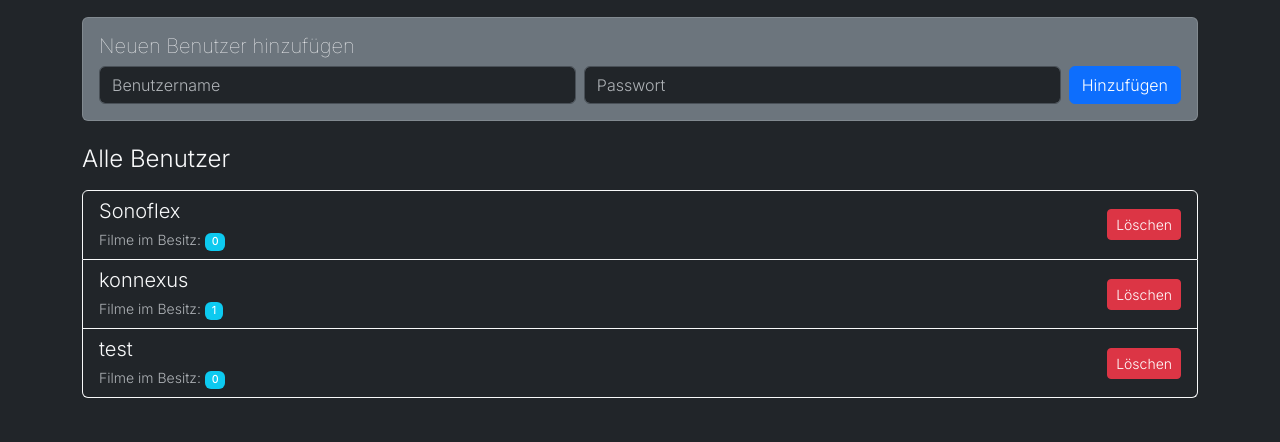
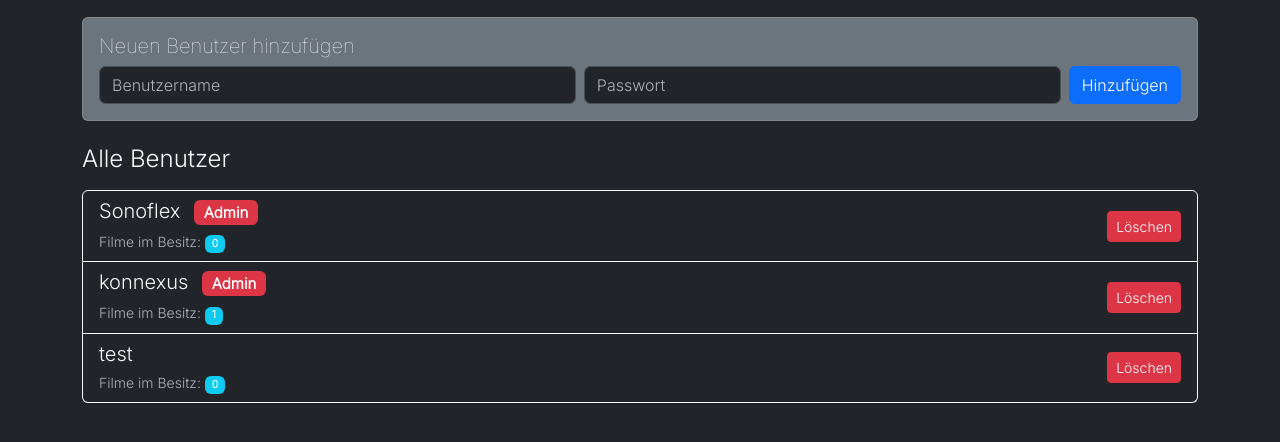
Before and after one commit to sonoflex/d-vhs, a Flask app: page /benutzer in a window 1280 px wide. Shown: the part 165-607 px from the top of the page. Run offline with Flask 3, Linux system fonts and the light colour scheme; a user stored in the database is signed in.

Commit message:
Add admin role

```diff
--- a/app.py
+++ b/app.py
@@ -40,6 +40,7 @@ class Benutzer(db.Model):
     id = db.Column(db.Integer, primary_key=True)
     name = db.Column(db.String(100), unique=True, nullable=False)
     password_hash = db.Column(db.String(255), nullable=False)
+    is_admin = db.Column(db.Boolean, default=False)
 
     def set_password(self, password):
         """Passwort hashen und speichern"""
@@ -54,7 +55,7 @@ with app.app_context():
     os.makedirs("data", exist_ok=True)
     db.create_all()
 
-    # Initial-Benutzer aus .env anlegen falls noch nicht vorhanden
+   # Initial-Benutzer aus .env anlegen falls noch nicht vorhanden
     if Benutzer.query.count() == 0:
         initial_users_env = os.environ.get("INITIAL_USERS", "")
 
@@ -65,8 +66,9 @@ with app.app_context():
                     username, password = user_pair.strip().split(":", 1)
                     user = Benutzer(name=username.strip())
                     user.set_password(password.strip())
+                    user.is_admin = True  # Initial-Benutzer sind Admins
                     db.session.add(user)
-                    logging.info(f"Initial-Benutzer '{username}' angelegt")
+                    logging.info(f"Initial-Admin-Benutzer '{username}' angelegt")
             db.session.commit()
         else:
             logging.warning("INITIAL_USERS nicht in .env definiert")
@@ -78,6 +80,21 @@ def login_erforderlich(f):
         if "benutzer_id" not in session:
             flash("Du musst dich anmelden", "warning")
             return redirect(url_for("login"))
+        return f(*args, **kwargs)
+    return decorated_function
+
+def admin_erforderlich(f):
+    @wraps(f)
+    def decorated_function(*args, **kwargs):
+        if "benutzer_id" not in session:
+            flash("Du musst dich anmelden", "warning")
+            return redirect(url_for("login"))
+
+        user = Benutzer.query.filter_by(id=session.get("benutzer_id")).first()
+        if not user or not user.is_admin:
+            flash("Du hast keine Admin-Berechtigung", "warning")
+            return redirect(url_for("index"))
+
         return f(*args, **kwargs)
     return decorated_function
 
@@ -156,7 +173,13 @@ def fetch_film_data_tmdb(tmdb_id):
 # Routen
 @app.context_processor
 def inject_user():
-    return dict(session=session)
+    user_admin = False
+    if session.get("benutzer_id"):
+        user = Benutzer.query.filter_by(id=session.get("benutzer_id")).first()
+        user_admin = user.is_admin if user else False
+
+    return dict(session=session, user_admin=user_admin)
+
 @app.route("/login", methods=["GET", "POST"])
 def login():
     if request.method == "POST":
@@ -168,6 +191,7 @@ def login():
         if user and user.check_password(password):
             session["benutzer_id"] = user.id
             session["benutzer_name"] = user.name
+            session["benutzer_admin"] = user.is_admin
             flash(f"Willkommen {name}!", "success")
             return redirect(url_for("index"))
         else:
@@ -446,7 +470,7 @@ def add_benutzer():
     return redirect(url_for("benutzer_liste"))
 
 @app.route("/benutzer/delete/<int:user_id>", methods=["POST"])
-@login_erforderlich
+@admin_erforderlich
 def delete_benutzer(user_id):
     user = Benutzer.query.get_or_404(user_id)
     name = user.name
--- a/templates/benutzer.html
+++ b/templates/benutzer.html
@@ -62,12 +62,19 @@
                 {% for item in benutzer_data %}
                     <div class="list-group-item bg-dark text-light border-light d-flex justify-content-between align-items-center">
                         <div>
-                            <h5 class="mb-1">{{ item.user.name }}</h5>
+                            <h5 class="mb-1">
+                                {{ item.user.name }}
+                                {% if item.user.is_admin %}
+                                    <span class="badge bg-danger ms-2">Admin</span>
+                                {% endif %}
+                            </h5>
                             <small class="text-muted">
                                 Filme im Besitz:
                                 <span class="badge bg-info">{{ item.filme_count }}</span>
                             </small>
                         </div>
+                        <!-- Löschen Button nur für Admins -->
+                        {% if session.get('benutzer_admin') %}
                         <form action="{{ url_for('delete_benutzer', user_id=item.user.id) }}" method="POST" style="display: inline;">
                             <button type="submit"
                                     class="btn btn-danger btn-sm"
@@ -75,6 +82,7 @@
                                 Löschen
                             </button>
                         </form>
+                        {% endif %}
                     </div>
                 {% endfor %}
             </div>
```
Also changed, not shown: data/filme.db.
